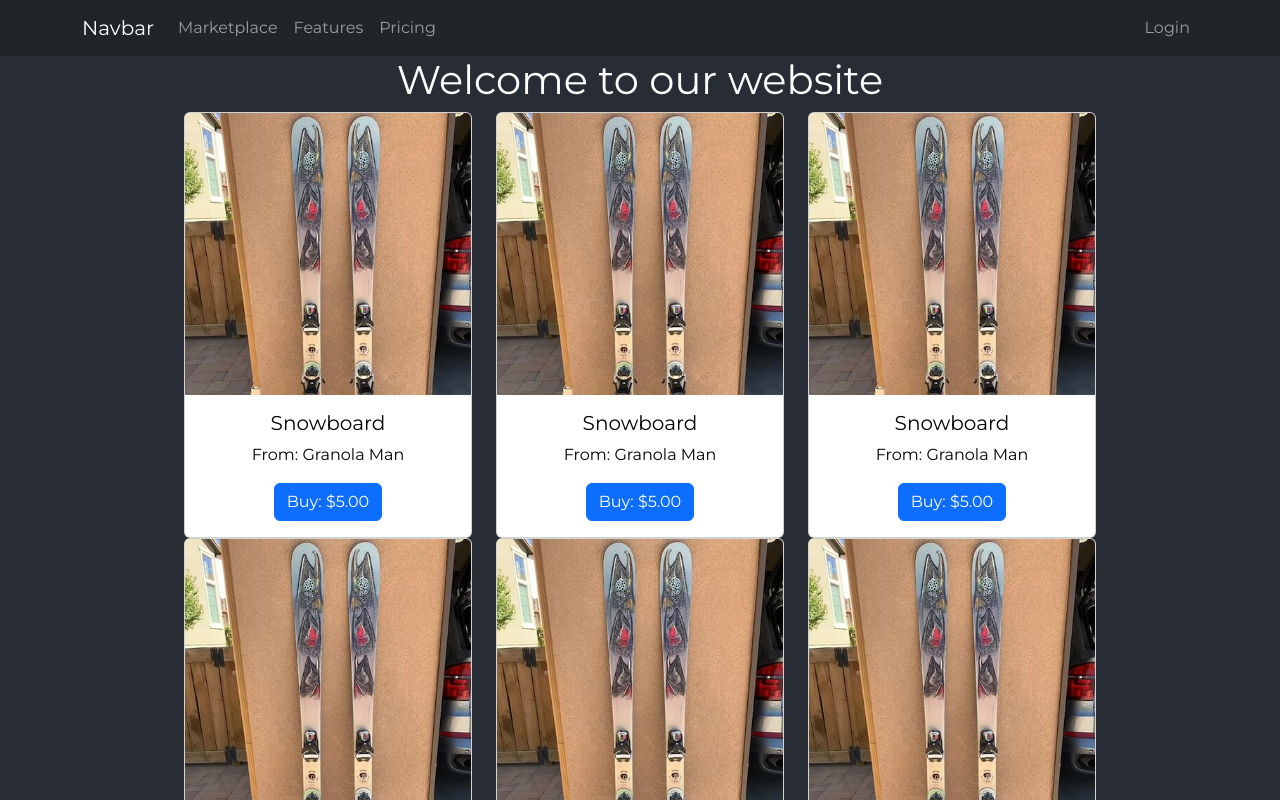
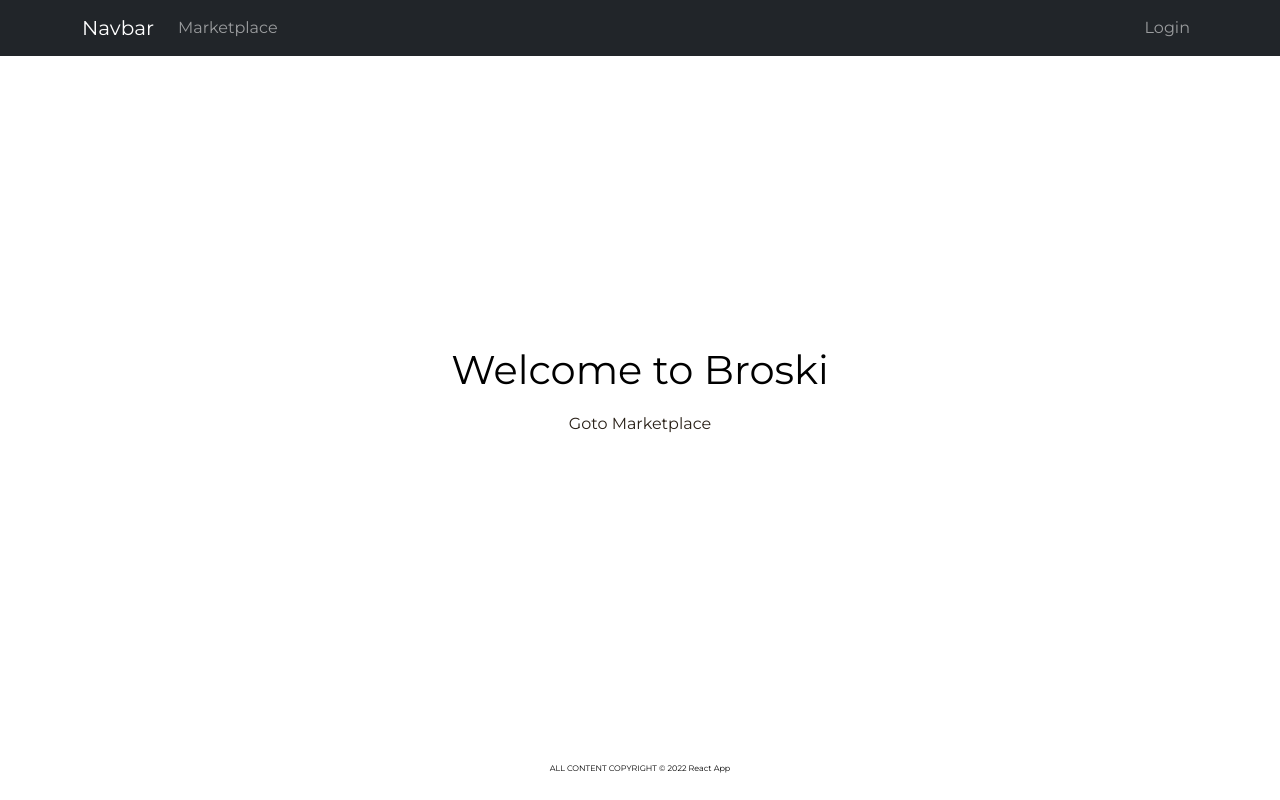
Before and after one commit to bradofrado/broski, a React (Create React App) app in the folder client/: page / in a window 1280 px wide. Shown: the top 800 px of the page. Built offline with nearby package versions, Linux system fonts and the light colour scheme.

Commit message:
Some home page stuff

```diff
--- a/client/src/App.css
+++ b/client/src/App.css
@@ -3,8 +3,8 @@
   text-align: center;
   display: flex;
   flex-direction: column;
-  background-color: #282c34;
-  color: white;
+  background-color: #FFF;
+  color: black;
 }
 
 .App-logo {
--- a/client/src/App.js
+++ b/client/src/App.js
@@ -7,6 +7,7 @@ import RequireAuth from './components/RequireAuth';
 import Header from './Header';
 import Home from './views/Home/Home';
 import Login from './views/Login/Login';
+import Marketplace from './views/Marketplace/Marketplace';
 import PageNotFound from './views/PageNotFound/PageNotFound';
 import Profile from './views/Profile/Profile';
 import Signup from './views/Signup/Signup';
@@ -20,6 +21,7 @@ function App() {
                     <Route path="/" element={<Home/>}/>
                     {/* <Route path="/profile" element={<Profile/>}/> */}
                     {/* <Route path="/" element={<Home/>}/> */}
+                    <Route path="/market" element={<Marketplace/>}/>
                     <Route path="/login" element={<Login/>}/>
                     <Route path="/signup" element={<Signup/>}/>
                     <Route path="*" element={<PageNotFound />} />
--- a/client/src/Header.js
+++ b/client/src/Header.js
@@ -10,9 +10,7 @@ export default function Header() {
         <Container>
           <Navbar.Brand href="/">Navbar</Navbar.Brand>
           <Nav className="me-auto">
-            <Nav.Link href="/">Marketplace</Nav.Link>
-            <Nav.Link href="/features">Features</Nav.Link>
-            <Nav.Link href="/pricing">Pricing</Nav.Link>
+            <Nav.Link href="/market">Marketplace</Nav.Link>
           </Nav>
           <Nav>
             {/* <Nav.Link href="/profile"><Icon icon="profile"/></Nav.Link> */}
--- a/client/src/components/Inputs/Buttons.js
+++ b/client/src/components/Inputs/Buttons.js
@@ -2,6 +2,9 @@ import {Button as B, Spinner}from 'react-bootstrap';
 import "./inputs.css";
 
 export default function Button({children, spinner, ...props}) {
+    if (props.href) {
+        return <a className="button" href={props.href} {...props}>{children}</a>
+    }
     return <>
         <B {...props}>
             {spinner && <><Spinner
--- a/client/src/components/ItemListing/ItemListing.js
+++ b/client/src/components/ItemListing/ItemListing.js
@@ -6,8 +6,8 @@ export default function ItemListing(props) {
     <Card style={{ width: "18rem" }} text="black">
       <Card.Img variant="top" src="skis.jpg" />
       <Card.Body>
-        <Card.Title>{props.listing.ProductName}</Card.Title>
-        <Card.Text>From: {props.listing.UserName}</Card.Text>
+        <Card.Title>{props.listing.name}</Card.Title>
+        <Card.Text>From: {props.listing.seller.firstname}</Card.Text>
         <Button variant="primary">Buy: ${props.listing.price.toFixed(2)}</Button>
       </Card.Body>
     </Card>
--- a/client/src/views/Home/Home.js
+++ b/client/src/views/Home/Home.js
@@ -1,61 +1,11 @@
 import React from "react";
-import ImageButton from "../../components/ImageButton/ImageButton";
-import ItemListing from "../../components/ItemListing/ItemListing";
-import ListingGrid from "../../components/ListingGrid/ListingGrid";
+import Button from "../../components/Inputs/Buttons";
 
 export default function Home() {
-  const listings = [
-    {
-      image: "./skis.jpg",
-      price: 5,
-      ProductName: "Snowboard",
-      UserName: "Granola Man",
-    },
-    {
-      image: "./skis.jpg",
-      price: 5,
-      ProductName: "Snowboard",
-      UserName: "Granola Man",
-    },
-    {
-      image: "./skis.jpg",
-      price: 5,
-      ProductName: "Snowboard",
-      UserName: "Granola Man",
-    },
-    {
-      image: "./skis.jpg",
-      price: 5,
-      ProductName: "Snowboard",
-      UserName: "Granola Man",
-    },
-    {
-      image: "./skis.jpg",
-      price: 5,
-      ProductName: "Snowboard",
-      UserName: "Granola Man",
-    },
-    {
-      image: "./skis.jpg",
-      price: 5,
-      ProductName: "Snowboard",
-      UserName: "Granola Man",
-    },
-  ];
-
   return (
     <>
-      <h1 className="mb-2">Welcome to our website</h1>
-      <div className="d-flex flex-rowcol">
-        {/* <ImageButton className="m-20" to="/home" img="/logo192.png"/>
-                <ImageButton className="m-20" to="/home" img="/logo192.png"/>
-                <ImageButton className="m-20" to="/home" img="/logo192.png"/> */}
-        <ListingGrid>
-          {listings.map((x) => (
-            <ItemListing listing={x} />
-          ))}
-        </ListingGrid>
-      </div>
+      <h1 className="mb-2">Welcome to Broski</h1>
+      <Button href="/market">Goto Marketplace</Button>
     </>
   );
 }
--- /dev/null
+++ b/client/src/views/Marketplace/Marketplace.js
@@ -0,0 +1,29 @@
+import axios from "axios";
+import { useEffect, useState } from "react";
+import ItemListing from "../../components/ItemListing/ItemListing";
+import ListingGrid from "../../components/ListingGrid/ListingGrid";
+
+export default function Marketplace() {
+    const [listings, setListings] = useState([]);
+
+    useEffect(() => {
+        const init = async () => {
+            try {
+                const response = await axios.get('/api/listings');
+                setListings(response.data);
+            } catch {
+
+            }
+        }
+
+        init();
+    }, []);
+
+    return (<div className="d-flex flex-rowcol">
+    <ListingGrid>
+      {listings.map((x) => (
+        <ItemListing listing={x} />
+      ))}
+    </ListingGrid>
+  </div>)
+}
--- a/client/src/views/Signup/Signup.js
+++ b/client/src/views/Signup/Signup.js
@@ -6,8 +6,8 @@ import Input from "../../components/Inputs/Input";
 import PasswordValidation from "../../components/PasswordValidator/PasswordValidator";
 
 export default function Signup() {
-    const [firstName, setFirstName] = useState("");
-    const [lastName, setLastName] = useState("");
+    const [firstname, setFirstName] = useState("");
+    const [lastname, setLastName] = useState("");
     const [email, setEmail] = useState("");
     const [username, setUsername] = useState("");
     const [password, setPassword] = useState("");
@@ -16,9 +16,9 @@ export default function Signup() {
     const validator = useRef(null);
 
     const onSignup = async () => {
-        if (validator.current.isValid() && firstName && lastName && email && username) {
+        if (validator.current.isValid() && firstname && lastname && email && username) {
             try {
-                const response = await axios.post('/api/users', {firstName, lastName, email, username, password});
+                const response = await axios.post('/api/users', {firstname, lastname, email, username, password});
                 window.location = "/";
             } catch (ex) {
 
@@ -34,8 +34,8 @@ export default function Signup() {
         {/* <div className="App-header"> */}
             <h1>Sign Up</h1>
             <form className="login-container">
-                <Input placeholder="First Name" value={firstName} onChange={(val) => setFirstName(val)}/>
-                <Input placeholder="Last Name" value={lastName} onChange={(val) => setLastName(val)} />
+                <Input placeholder="First Name" value={firstname} onChange={(val) => setFirstName(val)}/>
+                <Input placeholder="Last Name" value={lastname} onChange={(val) => setLastName(val)} />
                 <Input placeholder="Email" value={email} onChange={(val) => setEmail(val)} />
                 <Input placeholder="Username" value={username} onChange={(val) => setUsername(val)} />
                 <Input placeholder="Password" type="password" value={password} onChange={(val) => setPassword(val) } />
```
Also changed, not shown: 1 other file (tests, documents, lock files or other folders).
